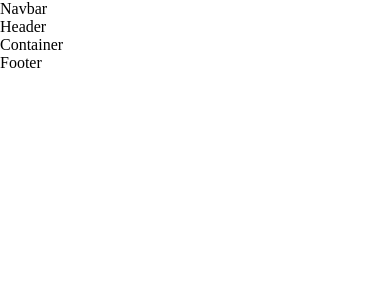
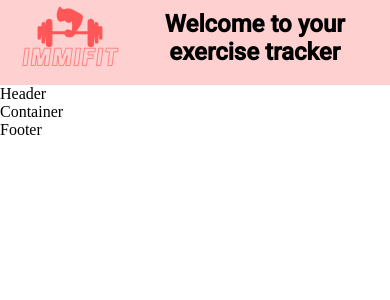
Before and after one commit to SupTarr/FrontendImmifit, a React (Vite) app: page / in a window 390 px wide. Shown: the top 300 px of the page. Built offline with nearby package versions, Linux system fonts and the light colour scheme.

Commit message:
Navbar Component + CSS Responsive

```diff
--- a/index.html
+++ b/index.html
@@ -4,6 +4,12 @@
     <meta charset="UTF-8" />
     <link rel="icon" type="image/svg+xml" href="/vite.svg" />
     <meta name="viewport" content="width=device-width, initial-scale=1.0" />
+    <link rel="preconnect" href="https://fonts.googleapis.com" />
+    <link rel="preconnect" href="https://fonts.gstatic.com" crossorigin />
+    <link
+      href="https://fonts.googleapis.com/css2?family=Roboto:wght@400;500&display=swap"
+      rel="stylesheet"
+    />
     <title>Vite + React</title>
   </head>
   <body>
--- a/src/components/navbar/Navbar.jsx
+++ b/src/components/navbar/Navbar.jsx
@@ -1,8 +1,14 @@
 import React from "react";
 import "./navbar.css";
+import Logo from "./immifit.svg";
 
 function Navbar() {
-  return <div>Navbar</div>;
+  return (
+    <div className="navbar ">
+      <img src={Logo} alt="logo" />
+      <h1>Welcome <span>to your exercise tracker</span></h1>
+    </div>
+  );
 }
 
 export default Navbar;
--- a/src/components/navbar/navbar.css
+++ b/src/components/navbar/navbar.css
@@ -0,0 +1,61 @@
+.navbar {
+    font-size: 1rem;
+    font-family: Roboto;
+    background-color: #fed0d0;
+    padding-bottom: 10px;
+    display: flex;
+    justify-content: space-around;
+    align-items: center;
+}
+
+.navbar img {
+    width: 150px;
+    height: 100px;
+    margin-left: 5%;
+    margin-right: 50px;
+}
+
+.navbar h1 {
+    margin-right: 50px;
+    text-align: center;
+}
+
+@media screen and (max-width: 525px) {
+    .navbar {
+        font-size: 0.75rem;
+    }
+
+    .navbar img {
+        width: 100px;
+        height: 75px;
+        margin-left: 5%;
+        margin-right: 20px;
+    }
+
+    .navbar h1 {
+        margin-right: 20px;
+        text-align: center;
+    }
+}
+
+@media screen and (max-width: 350px) {
+    .navbar {
+        font-size: 0.75rem;
+    }
+
+    .navbar img {
+        width: 100px;
+        height: 75px;
+        margin-left: 5%;
+        margin-right: 20px;
+    }
+
+    .navbar h1 {
+        margin-right: 20px;
+        text-align: center;
+    }
+
+    .navbar h1 span {
+        display: none;
+    }
+}
```
Also changed, not shown: src/components/navbar/immifit.svg (added).
